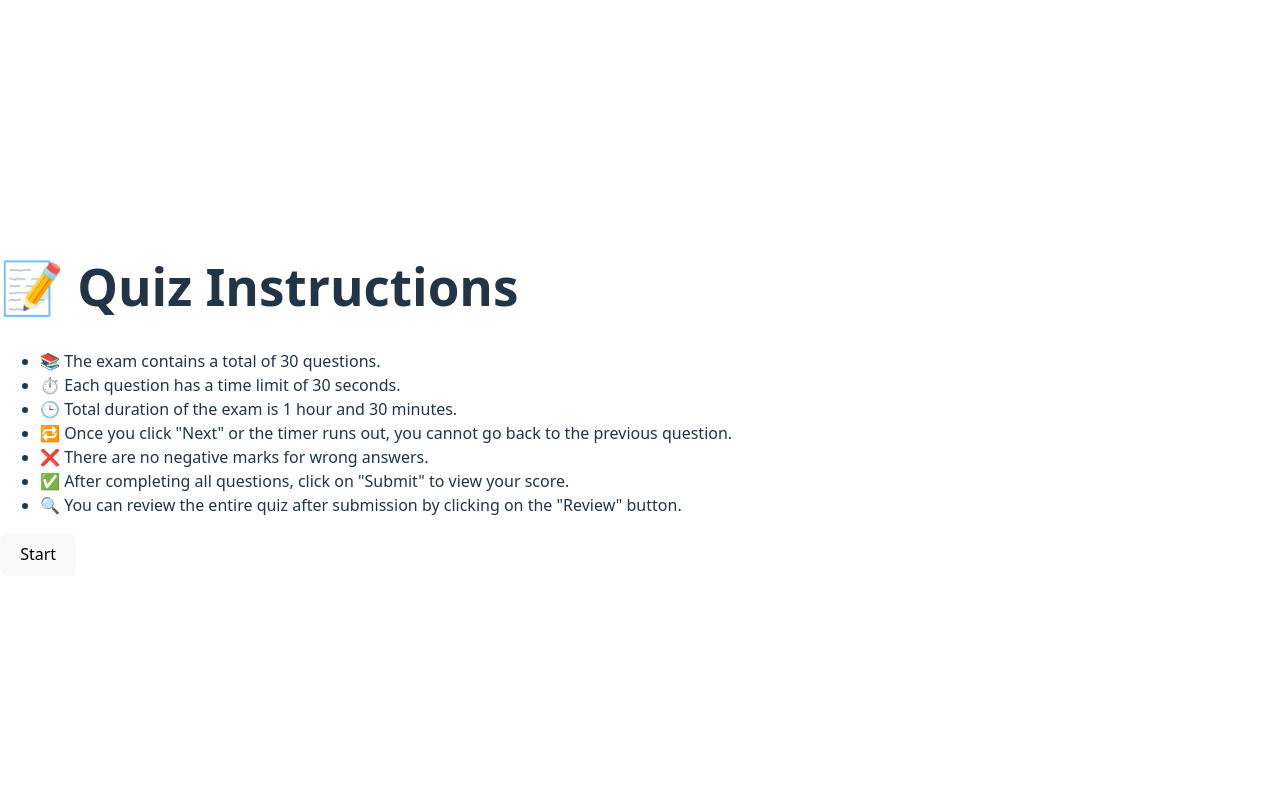
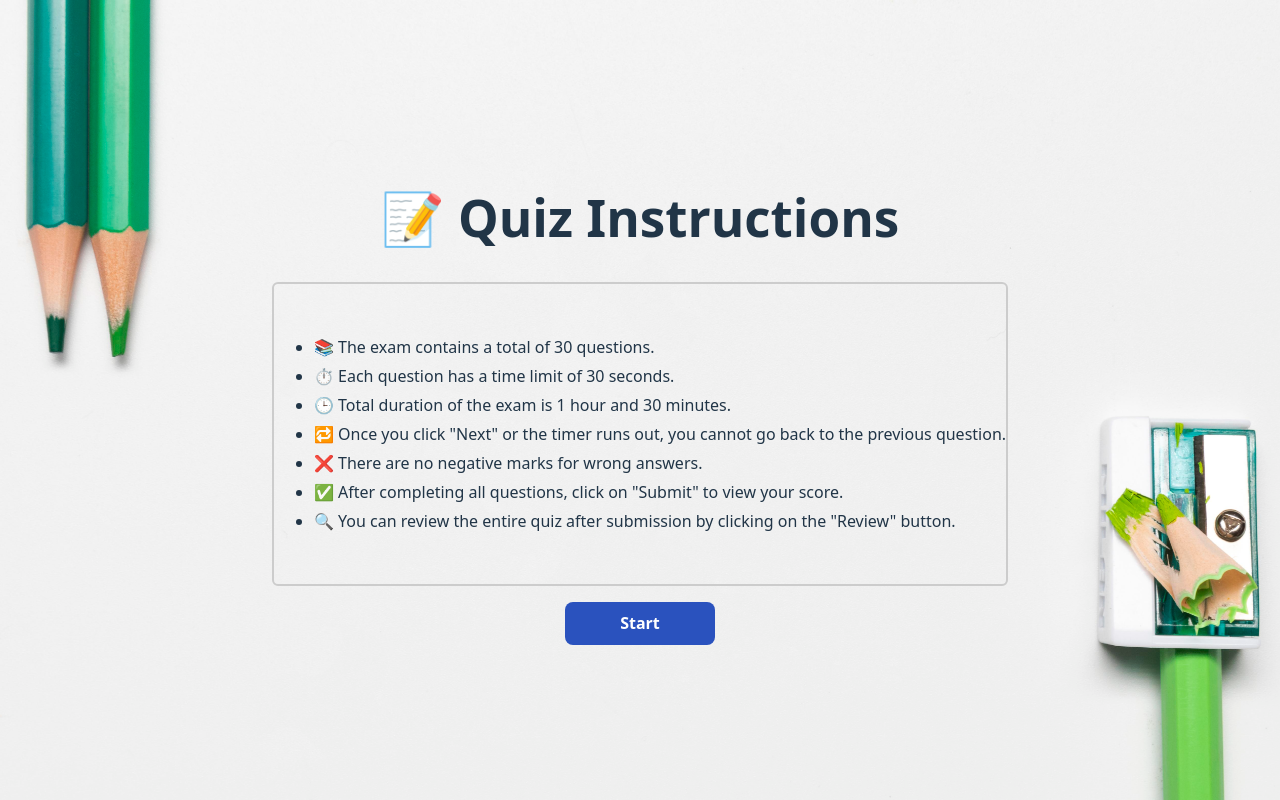
Before and after one commit to Ajay-kandula/QUIZ-App, a React (Vite) app: page /instructions in a window 1280 px wide. Built offline with nearby package versions, Linux system fonts and the light colour scheme.

Commit message:
"update "

```diff
--- a/src/Pages/instruction.jsx
+++ b/src/Pages/instruction.jsx
@@ -1,5 +1,6 @@
 import React from "react";
 import {useNavigate, Link } from "react-router-dom";
+import inst from '../Images/Instructions.jpg'
 
 function Instructions(){
     const navigate=useNavigate();
@@ -8,9 +9,9 @@ function Instructions(){
         navigate('/quiz')
     }
     return(
-        <>
+        <div style={{display:"flex",justifyContent:"center",alignItems:"center",flexDirection:"column",backgroundImage:`url(${inst})`,backgroundPosition:'center',backgroundSize:"cover",height:"100vh",width:'100vw'}}>
         <h1>📝 Quiz Instructions</h1>
-        <ul>
+        <ul style={{display:"flex",border:'2px solid #ccc',borderRadius:"6px",flexDirection:"column",justifyContent:"center",height:"300px",marginTop:"2px",gap:"5px"}}>
             <li>📚 The exam contains a total of 30 questions.</li>
             <li>⏱️ Each question has a time limit of 30 seconds.</li>
             <li>🕒 Total duration of the exam is 1 hour and 30 minutes.</li>
@@ -20,8 +21,8 @@ function Instructions(){
             <li>🔍 You can review the entire quiz after submission by clicking on the "Review" button.</li>
 
         </ul>
-        <button onClick={Handle}>Start</button>
-        </>
+        <button onClick={Handle} style={{width:"150px",backgroundColor:"#2a52be",color:"white",fontWeight:"bold"}}>Start</button>
+        </div>
     )
 
 }
```
Also changed, not shown: src/Images/Instructions.jpg (added).
